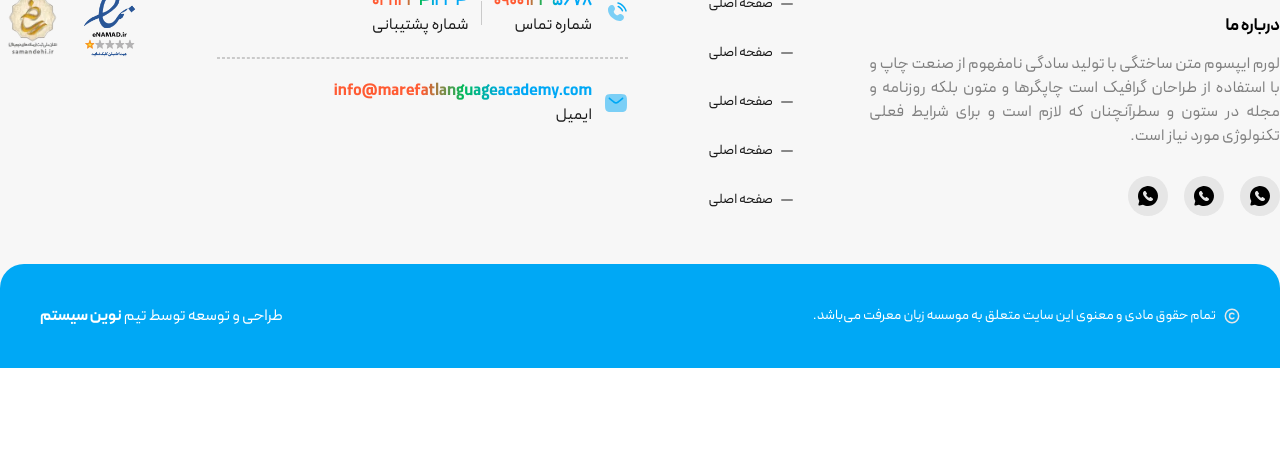
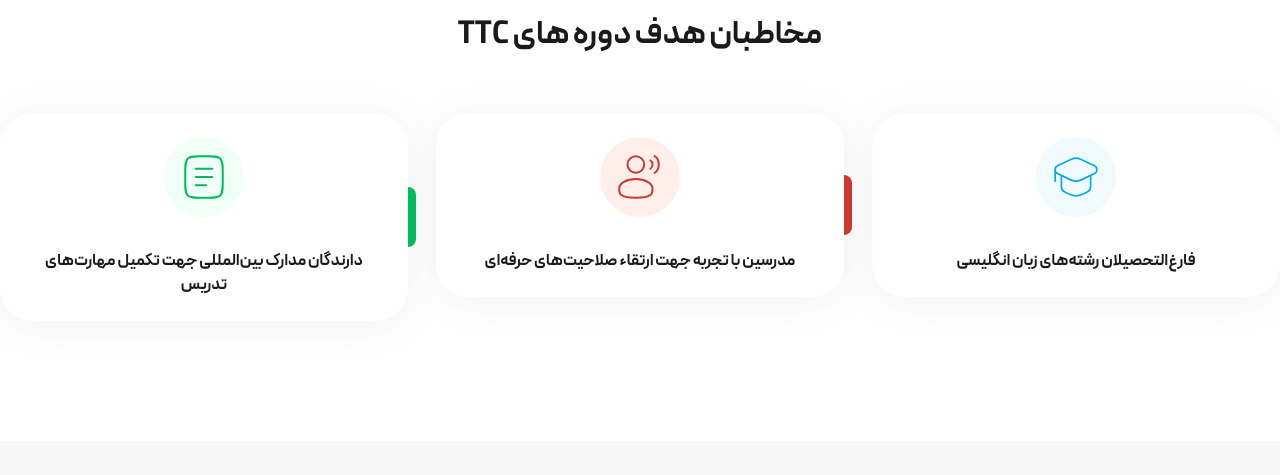
Before and after one commit to AlirezaShirzadi/NS_Marefat, a website built with Vite: page ttc.html in a window 1280 px wide. Shown: the part 1277-1752 px from the top of the page. Before the commit the page ends 1645 px from the top, so only its background shows below. Built offline with nearby package versions, Linux system fonts and the light colour scheme.

Commit message:
add: "TTC Audience" section with structured layout, styles, and new SVG icons

```diff
--- a/ttc.html
+++ b/ttc.html
@@ -10,6 +10,12 @@
         <!-- Icons -->
         <div class="hidden">
             <svg>
+                <symbol id="icon-user-speak" xmlns="http://www.w3.org/2000/svg" viewBox="0 0 50 50" fill="none">
+                    <circle cx="20.8333" cy="12.5" r="8.33333" stroke="currentColor" stroke-width="2"/>
+                    <path d="M37.5003 36.4584C37.5003 41.636 37.5003 45.8334 20.8337 45.8334C4.16699 45.8334 4.16699 41.636 4.16699 36.4584C4.16699 31.2807 11.6289 27.0834 20.8337 27.0834C30.0384 27.0834 37.5003 31.2807 37.5003 36.4584Z" stroke="currentColor" stroke-width="2"/>
+                    <path d="M39.583 4.16663C39.583 4.16663 43.7497 6.66663 43.7497 12.5C43.7497 18.3333 39.583 20.8333 39.583 20.8333" stroke="currentColor" stroke-width="2" stroke-linecap="round"/>
+                    <path d="M35.417 8.33337C35.417 8.33337 37.5003 9.58337 37.5003 12.5C37.5003 15.4167 35.417 16.6667 35.417 16.6667" stroke="currentColor" stroke-width="2" stroke-linecap="round"/>
+                </symbol>
                 <symbol id="icon-call" xmlns="http://www.w3.org/2000/svg" viewBox="0 0 40 40" fill="none">
                     <path d="M22.5 3.3335C22.5 3.3335 26.3891 3.68705 31.3388 8.6368C36.2886 13.5865 36.6421 17.4756 36.6421 17.4756"
                           stroke="currentColor" stroke-width="2" stroke-linecap="round"/>
@@ -487,6 +493,47 @@
                     </div>
                 </div>
             </section>
+
+            <section class="section-ttc-audience py-6 lg:pt-20 lg:pb-[120px]">
+                <div class="relative container mx-auto max-md:px-2">
+                    <div class="heading-group -center mb-14">
+                        <span class="h-label">مخاطبان هدف</span>
+                        <h2 class="h-title">مخاطبان هدف دوره های TTC</h2>
+                    </div>
+                    <div class="flex flex-wrap lg:flex-nowrap items-stretch gap-[28px]">
+                        <div class="relative flex flex-col flex-none lg:flex-auto bg-white shadow-neutral-10 w-full h-full  rounded-4xl p-6 after:content-[''] after:absolute after:h-[60px] after:w-2 after:bg-blue-normal after:rounded-r-lg after:bottom-0 after:top-0 after:my-auto after:-right-2">
+                            <div class="flex items-center justify-center rounded-full size-20 bg-[#F0FAFF] mx-auto mb-8">
+                                <svg class="size-[50px] text-blue-normal">
+                                    <use href="#icon-hat" />
+                                </svg>
+                            </div>
+                            <p class="text-base/6 tracking-[0.15px] font-bold text-neutral-10 text-center">
+                                فارغ‌التحصیلان رشته‌های زبان انگلیسی
+                            </p>
+                        </div>
+                        <div class="relative flex flex-col flex-none lg:flex-auto bg-white shadow-neutral-10 w-full h-full  rounded-4xl p-6 after:content-[''] after:absolute after:h-[60px] after:w-2 after:bg-[#CC3931] after:rounded-r-lg after:bottom-0 after:top-0 after:my-auto after:-right-2">
+                            <div class="flex items-center justify-center rounded-full size-20 bg-[#FFEFEB] mx-auto mb-8">
+                                <svg class="size-[50px] text-[#CC3931]">
+                                    <use href="#icon-user-speak" />
+                                </svg>
+                            </div>
+                            <p class="text-base/6 tracking-[0.15px] font-bold text-neutral-10 text-center">
+                                مدرسین با تجربه جهت ارتقاء صلاحیت‌های حرفه‌ای
+                            </p>
+                        </div>
+                        <div class="relative flex flex-col flex-none lg:flex-auto bg-white shadow-neutral-10 w-full h-full  rounded-4xl p-6 after:content-[''] after:absolute after:h-[60px] after:w-2 after:bg-green-normal after:rounded-r-lg after:bottom-0 after:top-0 after:my-auto after:-right-2">
+                            <div class="flex items-center justify-center rounded-full size-20 bg-[#F0FFF7] mx-auto mb-8">
+                                <svg class="size-[50px] text-green-normal">
+                                    <use href="#icon-note" />
+                                </svg>
+                            </div>
+                            <p class="text-base/6 tracking-[0.15px] font-bold text-neutral-10 text-center">
+                                دارندگان مدارک بین‌المللی جهت تکمیل مهارت‌های تدریس
+                            </p>
+                        </div>
+                    </div>
+                </div>
+            </section>
         </main>
 
         <footer class="bg-[#F7F7F7] pt-10">
```
